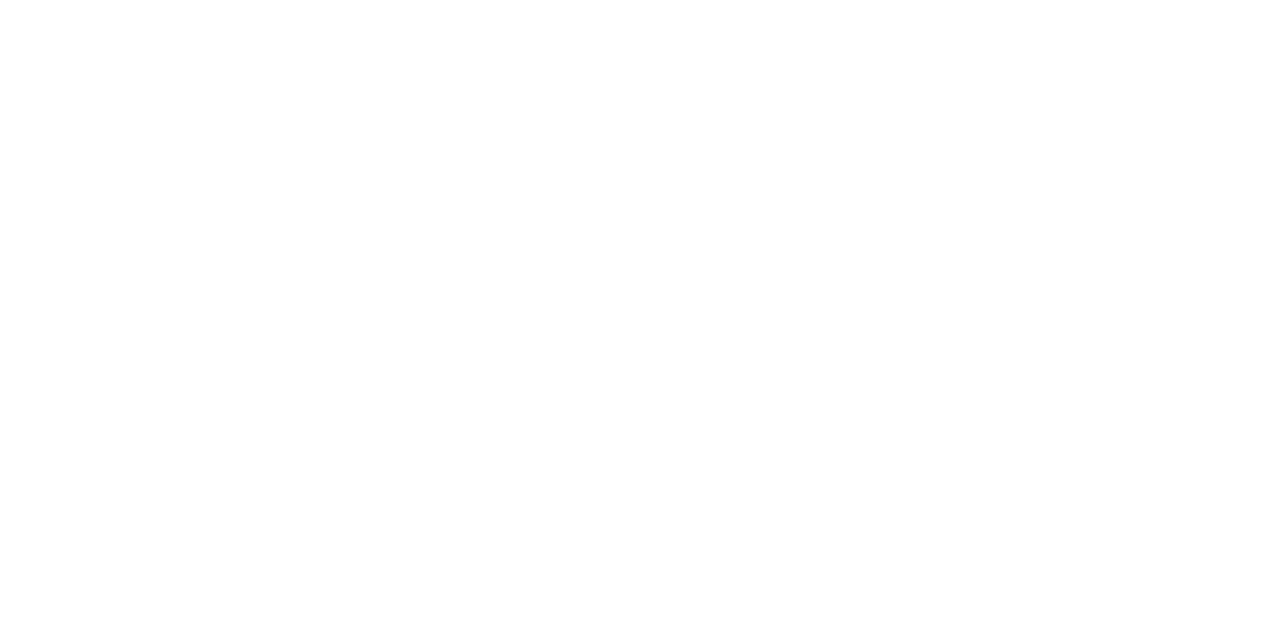
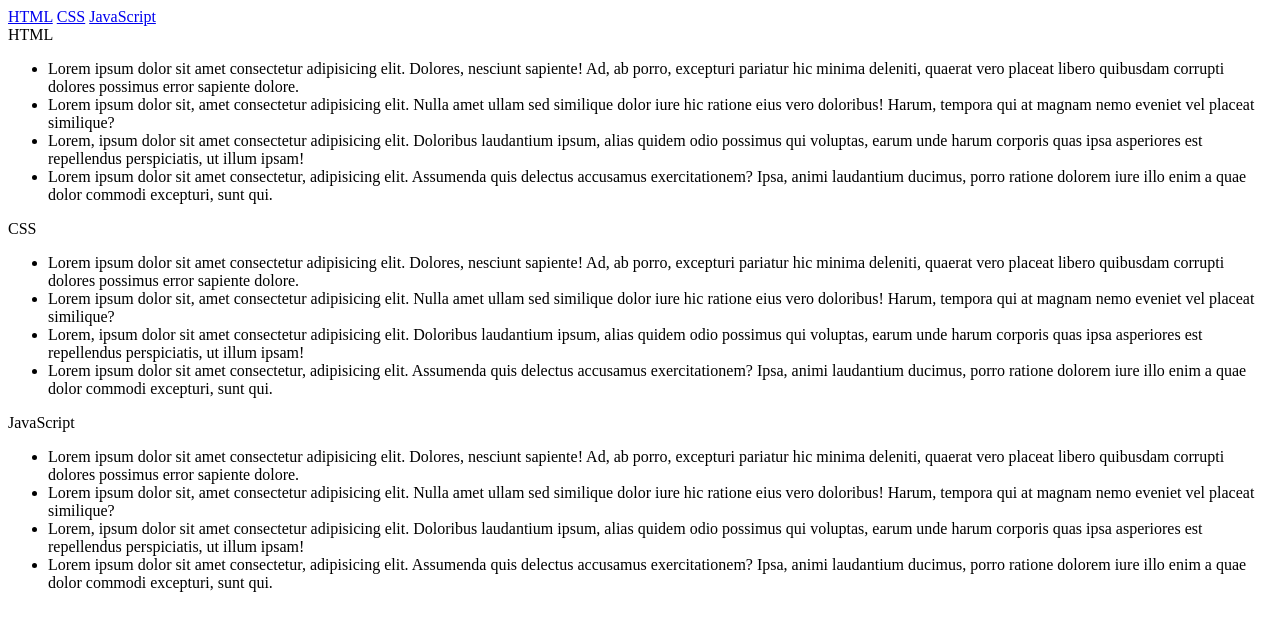
Before and after one commit to po1sonne/Resume, a plain HTML site: page second_page.html in a window 1280 px wide. Drawn offline with Linux system fonts and the light colour scheme.

Commit message:
minor fix second_page

```diff
--- a/second_page.html
+++ b/second_page.html
@@ -7,9 +7,36 @@
 </head>
 <body>
     <div>
-        <a href=""></a>
-        <a href=""></a>
-        <a href=""></a>
+        <a href="#">HTML</a>
+        <a href="#">CSS</a>
+        <a href="#">JavaScript</a>
+    </div>
+
+    <div>HTML
+    <ul>
+        <li>Lorem ipsum dolor sit amet consectetur adipisicing elit. Dolores, nesciunt sapiente! Ad, ab porro, excepturi pariatur hic minima deleniti, quaerat vero placeat libero quibusdam corrupti dolores possimus error sapiente dolore.</li>
+        <li>Lorem ipsum dolor sit, amet consectetur adipisicing elit. Nulla amet ullam sed similique dolor iure hic ratione eius vero doloribus! Harum, tempora qui at magnam nemo eveniet vel placeat similique?</li>
+        <li>Lorem, ipsum dolor sit amet consectetur adipisicing elit. Doloribus laudantium ipsum, alias quidem odio possimus qui voluptas, earum unde harum corporis quas ipsa asperiores est repellendus perspiciatis, ut illum ipsam!</li>
+        <li>Lorem ipsum dolor sit amet consectetur, adipisicing elit. Assumenda quis delectus accusamus exercitationem? Ipsa, animi laudantium ducimus, porro ratione dolorem iure illo enim a quae dolor commodi excepturi, sunt qui.</li>
+    </ul>
+    </div>
+
+    <div>CSS
+    <ul>
+        <li>Lorem ipsum dolor sit amet consectetur adipisicing elit. Dolores, nesciunt sapiente! Ad, ab porro, excepturi pariatur hic minima deleniti, quaerat vero placeat libero quibusdam corrupti dolores possimus error sapiente dolore.</li>
+        <li>Lorem ipsum dolor sit, amet consectetur adipisicing elit. Nulla amet ullam sed similique dolor iure hic ratione eius vero doloribus! Harum, tempora qui at magnam nemo eveniet vel placeat similique?</li>
+        <li>Lorem, ipsum dolor sit amet consectetur adipisicing elit. Doloribus laudantium ipsum, alias quidem odio possimus qui voluptas, earum unde harum corporis quas ipsa asperiores est repellendus perspiciatis, ut illum ipsam!</li>
+        <li>Lorem ipsum dolor sit amet consectetur, adipisicing elit. Assumenda quis delectus accusamus exercitationem? Ipsa, animi laudantium ducimus, porro ratione dolorem iure illo enim a quae dolor commodi excepturi, sunt qui.</li>
+    </ul>
+    </div>
+
+    <div>JavaScript
+    <ul>
+        <li>Lorem ipsum dolor sit amet consectetur adipisicing elit. Dolores, nesciunt sapiente! Ad, ab porro, excepturi pariatur hic minima deleniti, quaerat vero placeat libero quibusdam corrupti dolores possimus error sapiente dolore.</li>
+        <li>Lorem ipsum dolor sit, amet consectetur adipisicing elit. Nulla amet ullam sed similique dolor iure hic ratione eius vero doloribus! Harum, tempora qui at magnam nemo eveniet vel placeat similique?</li>
+        <li>Lorem, ipsum dolor sit amet consectetur adipisicing elit. Doloribus laudantium ipsum, alias quidem odio possimus qui voluptas, earum unde harum corporis quas ipsa asperiores est repellendus perspiciatis, ut illum ipsam!</li>
+        <li>Lorem ipsum dolor sit amet consectetur, adipisicing elit. Assumenda quis delectus accusamus exercitationem? Ipsa, animi laudantium ducimus, porro ratione dolorem iure illo enim a quae dolor commodi excepturi, sunt qui.</li>
+    </ul>
     </div>
 </body>
 </html>
```
Also changed, not shown: index.html (+0 -2 lines).
